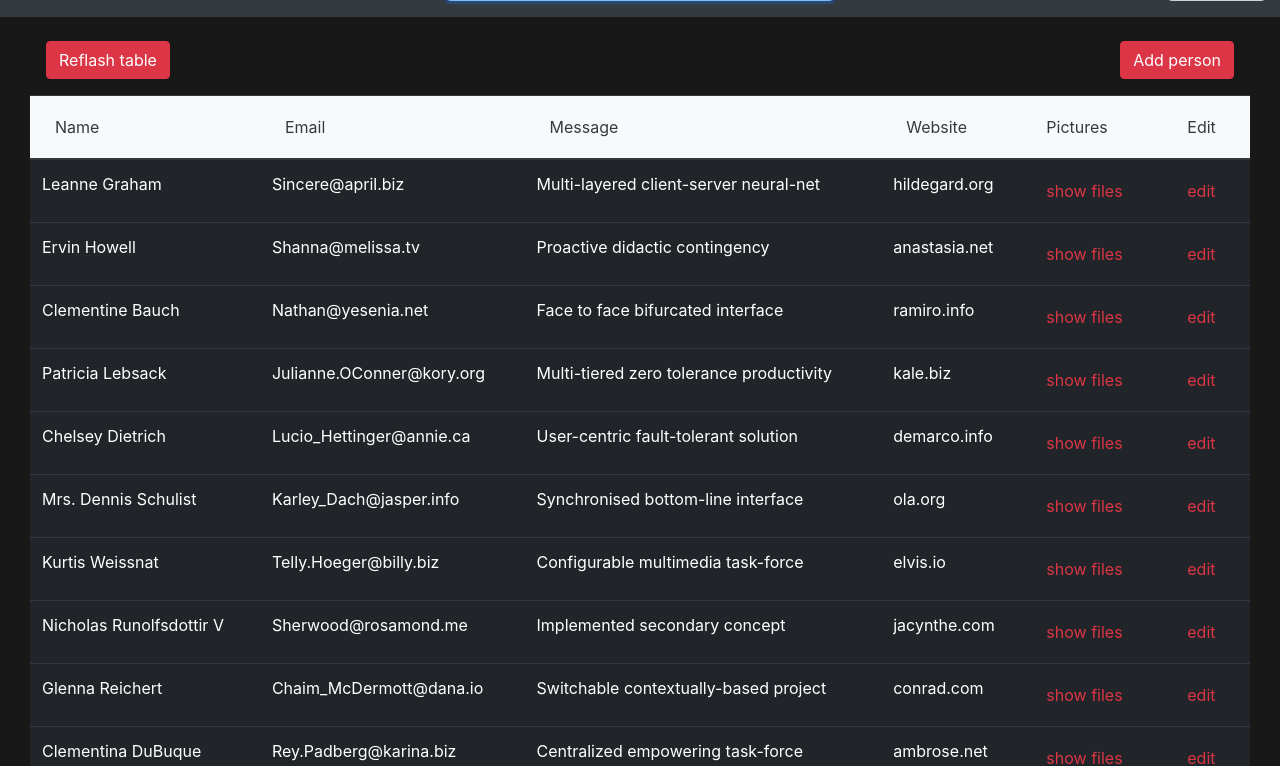
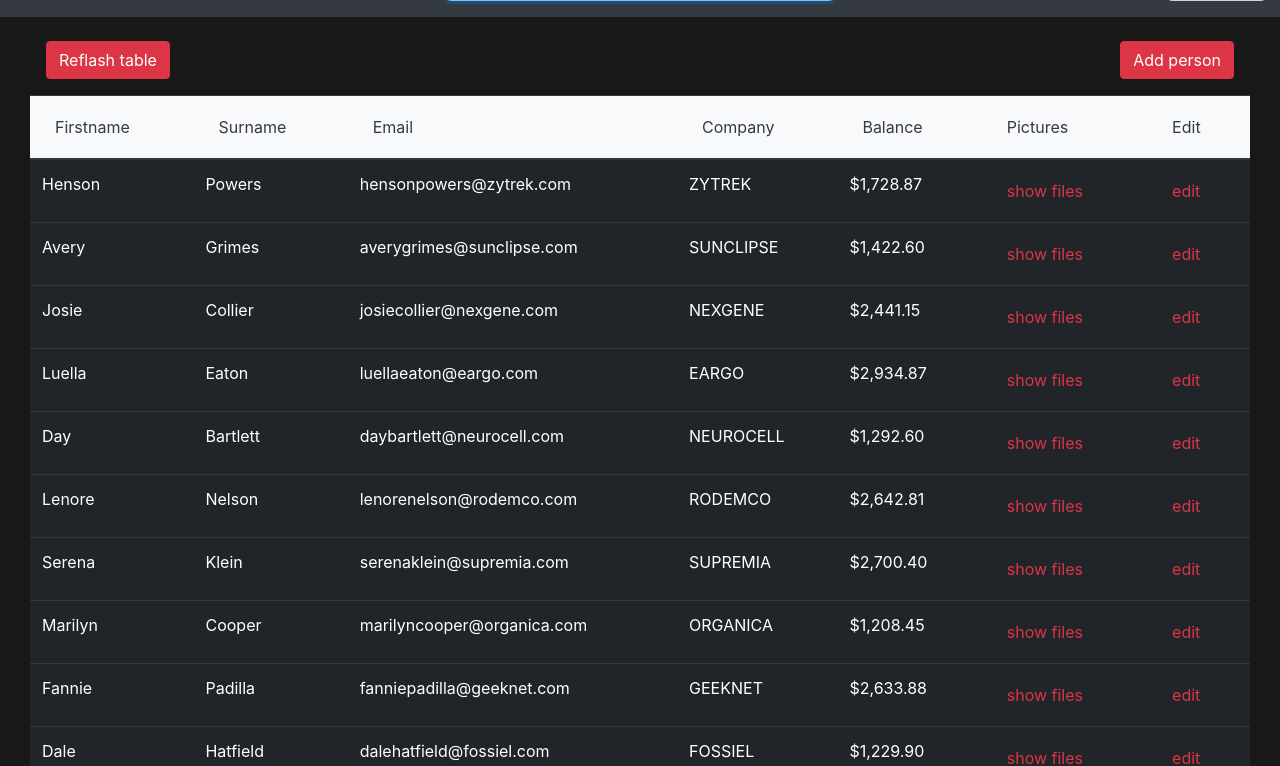
Before and after one commit to KamilGanczarski/table-angularjs, a plain HTML site: page index.html in a window 1280 px wide. Shown: the part 46-812 px from the top of the page. Drawn offline with nearby package versions, Linux system fonts and the light colour scheme.

Commit message:
change json content

```diff
--- a/index.html
+++ b/index.html
@@ -50,20 +50,24 @@
         <table class="table table-hover table-dark">
           <thead class="bg-light">
             <tr>
-              <th scope="col" ng-click="sort('name')">
-                <a class="btn text-left text-dark w-100 h-100">Name</a>
+              <th scope="col" ng-click="sort('firstname')">
+                <a class="btn text-left text-dark w-100 h-100">Firstname</a>
+              </th>
+
+              <th scope="col" ng-click="sort('surname')">
+                <a class="btn text-left text-dark w-100 h-100">Surname</a>
               </th>
 
               <th scope="col" ng-click="sort('email')">
                 <a class="btn text-left text-dark w-100 h-100">Email</a>
               </th>
 
-              <th scope="col" ng-click="sort('company.catchPhrase')">
-                <a class="btn text-left text-dark w-100 h-100">Message</a>
+              <th scope="col" ng-click="sort('company')">
+                <a class="btn text-left text-dark w-100 h-100">Company</a>
               </th>
 
-              <th scope="col" ng-click="sort('website')">
-                <a class="btn text-left text-dark w-100 h-100">Website</a>
+              <th scope="col" ng-click="sort('balance')">
+                <a class="btn text-left text-dark w-100 h-100">Balance</a>
               </th>
 
               <th scope="col">
@@ -77,10 +81,11 @@
           </thead>
         <tbody>
           <tr ng-repeat="item in tableContent | orderBy: sortValue: sortBool | filter: tableSearch | limitTo: tablePartLimit: tablePartBegin">
-            <td>{{ item.name }}</td>
+            <td>{{ item.firstname }}</td>
+            <td>{{ item.surname }}</td>
               <td>{{ item.email }}</td>
-              <td>{{ item.company.catchPhrase }}</td>
-              <td>{{ item.website }}</td>
+              <td>{{ item.company }}</td>
+              <td>{{ item.balance }}</td>
 
               <td>
                 <a class="btn text-danger" ng-click="showFiles(item.id)"
--- a/js/data.json
+++ b/js/data.json
@@ -1,242 +1,362 @@
 [
   {
+    "id": 0,
+    "firstname": "Henson",
+    "surname": "Powers",
+    "gender": "male",
+    "company": "ZYTREK",
+    "email": "hensonpowers@zytrek.com",
+    "phone": "(955) 455-2645",
+    "address": {
+      "street": "Ocean Court",
+      "city": "Felt",
+      "state": "Idaho"
+    },
+    "balance": "$1,728.87",
+    "about": "Excepteur esse ex magna veniam officia velit Lorem exercitation veniam nisi et ea sint deserunt. Amet sint ea fugiat incididunt minim adipisicing amet nostrud voluptate deserunt exercitation eu voluptate enim. Qui pariatur adipisicing dolore eiusmod dolor ut do adipisicing enim enim. Culpa laboris officia aliqua cillum eu pariatur in. Aute fugiat irure Lorem excepteur nulla.\r\n",
+    "file": "space.jpg",
+    "registered": "2016-02-13T08:46:12 -01:00"
+  },
+  {
     "id": 1,
-    "name": "Leanne Graham",
-    "username": "Bret",
-    "email": "Sincere@april.biz",
+    "firstname": "Avery",
+    "surname": "Grimes",
+    "gender": "male",
+    "company": "SUNCLIPSE",
+    "email": "averygrimes@sunclipse.com",
+    "phone": "(883) 510-2659",
+    "address": {
+      "street": "Debevoise Street",
+      "city": "Maybell",
+      "state": "New Jersey"
+    },
+    "balance": "$1,422.60",
+    "about": "Consequat culpa laboris cillum Lorem ex mollit anim deserunt Lorem culpa duis fugiat labore. Lorem anim nulla anim velit duis pariatur Lorem dolore non cillum quis voluptate esse deserunt. Qui deserunt consectetur do exercitation sint deserunt ad culpa magna ipsum mollit irure. Velit sunt anim ut ipsum ex sint voluptate. Do cillum proident quis nulla anim cupidatat aliquip dolor qui cillum elit commodo.\r\n",
     "file": "space.jpg",
-    "address": {
-      "street": "Kulas Light",
-      "suite": "Apt. 556",
-      "city": "Gwenborough",
-      "zipcode": "92998-3874",
-      "geo": {
-        "lat": "-37.3159",
-        "lng": "81.1496"
-      }
-    },
-    "phone": "1-770-736-8031 x56442",
-    "website": "hildegard.org",
-    "company": {
-      "name": "Romaguera-Crona",
-      "catchPhrase": "Multi-layered client-server neural-net",
-      "bs": "harness real-time e-markets"
-    }
+    "registered": "2015-10-01T03:21:32 -02:00"
   },
   {
     "id": 2,
-    "name": "Ervin Howell",
-    "username": "Antonette",
-    "email": "Shanna@melissa.tv",
-    "file": "image1.png",
+    "firstname": "Josie",
+    "surname": "Collier",
+    "gender": "female",
+    "company": "NEXGENE",
+    "email": "josiecollier@nexgene.com",
+    "phone": "(926) 448-2658",
     "address": {
-      "street": "Victor Plains",
-      "suite": "Suite 879",
-      "city": "Wisokyburgh",
-      "zipcode": "90566-7771",
-      "geo": {
-        "lat": "-43.9509",
-        "lng": "-34.4618"
-      }
+      "street": "Seeley Street",
+      "city": "Mammoth",
+      "state": "Marshall Islands"
     },
-    "phone": "010-692-6593 x09125",
-    "website": "anastasia.net",
-    "company": {
-      "name": "Deckow-Crist",
-      "catchPhrase": "Proactive didactic contingency",
-      "bs": "synergize scalable supply-chains"
-    }
+    "balance": "$2,441.15",
+    "about": "Qui velit anim laboris ut nulla proident ad officia sunt ea. Incididunt culpa magna sint est sit excepteur irure ad. Sint fugiat eu esse quis quis sint dolor. Duis sit nulla elit cupidatat. Aute sit mollit ullamco dolor. Dolor nisi duis reprehenderit consectetur excepteur laborum ad aliqua ipsum labore reprehenderit do anim mollit. Duis ea fugiat id ipsum quis officia.\r\n",
+    "file": "space.jpg",
+    "registered": "2018-08-20T03:12:40 -02:00"
   },
   {
     "id": 3,
-    "name": "Clementine Bauch",
-    "username": "Samantha",
-    "email": "Nathan@yesenia.net",
-    "file": "image0.png",
+    "firstname": "Luella",
+    "surname": "Eaton",
+    "gender": "female",
+    "company": "EARGO",
+    "email": "luellaeaton@eargo.com",
+    "phone": "(857) 472-2224",
     "address": {
-      "street": "Douglas Extension",
-      "suite": "Suite 847",
-      "city": "McKenziehaven",
-      "zipcode": "59590-4157",
-      "geo": {
-        "lat": "-68.6102",
-        "lng": "-47.0653"
-      }
+      "street": "Raleigh Place",
+      "city": "Deercroft",
+      "state": "Arizona"
     },
-    "phone": "1-463-123-4447",
-    "website": "ramiro.info",
-    "company": {
-      "name": "Romaguera-Jacobson",
-      "catchPhrase": "Face to face bifurcated interface",
-      "bs": "e-enable strategic applications"
-    }
+    "balance": "$2,934.87",
+    "about": "Laboris nisi irure consectetur pariatur cillum commodo deserunt est adipisicing. Incididunt non reprehenderit aliqua reprehenderit ut est pariatur magna. Excepteur pariatur culpa ad excepteur ad nisi occaecat ea irure consectetur veniam est do culpa.\r\n",
+    "file": "space.jpg",
+    "registered": "2019-01-30T07:17:05 -01:00"
   },
   {
     "id": 4,
-    "name": "Patricia Lebsack",
-    "username": "Karianne",
-    "email": "Julianne.OConner@kory.org",
-    "file": "image0.png",
+    "firstname": "Day",
+    "surname": "Bartlett",
+    "gender": "male",
+    "company": "NEUROCELL",
+    "email": "daybartlett@neurocell.com",
+    "phone": "(877) 580-2316",
     "address": {
-      "street": "Hoeger Mall",
-      "suite": "Apt. 692",
-      "city": "South Elvis",
-      "zipcode": "53919-4257",
-      "geo": {
-        "lat": "29.4572",
-        "lng": "-164.2990"
-      }
+      "street": "Hanover Place",
+      "city": "Nicholson",
+      "state": "Maine"
     },
-    "phone": "493-170-9623 x156",
-    "website": "kale.biz",
-    "company": {
-      "name": "Robel-Corkery",
-      "catchPhrase": "Multi-tiered zero tolerance productivity",
-      "bs": "transition cutting-edge web services"
-    }
+    "balance": "$1,292.60",
+    "about": "In pariatur minim ea veniam dolor tempor minim sint sit. Est nisi adipisicing officia veniam irure velit adipisicing veniam eu dolor. Nulla nisi sit exercitation duis voluptate amet qui id occaecat quis laboris adipisicing non. Aliquip tempor ea duis laboris esse irure cupidatat Lorem nostrud officia sunt eu sint. Ut exercitation ut cupidatat mollit consequat adipisicing sunt occaecat sunt labore nostrud magna qui. Commodo eiusmod id deserunt est adipisicing ullamco eiusmod.\r\n",
+    "file": "space.jpg",
+    "registered": "2018-07-02T10:56:18 -02:00"
   },
   {
     "id": 5,
-    "name": "Chelsey Dietrich",
-    "username": "Kamren",
-    "email": "Lucio_Hettinger@annie.ca",
-    "file": "image0.png",
+    "firstname": "Lenore",
+    "surname": "Nelson",
+    "gender": "female",
+    "company": "RODEMCO",
+    "email": "lenorenelson@rodemco.com",
+    "phone": "(948) 451-3839",
     "address": {
-      "street": "Skiles Walks",
-      "suite": "Suite 351",
-      "city": "Roscoeview",
-      "zipcode": "33263",
-      "geo": {
-        "lat": "-31.8129",
-        "lng": "62.5342"
-      }
+      "street": "Kimball Street",
+      "city": "Whipholt",
+      "state": "Northern Mariana Islands"
     },
-    "phone": "(254)954-1289",
-    "website": "demarco.info",
-    "company": {
-      "name": "Keebler LLC",
-      "catchPhrase": "User-centric fault-tolerant solution",
-      "bs": "revolutionize end-to-end systems"
-    }
+    "balance": "$2,642.81",
+    "about": "Commodo quis commodo in labore fugiat nulla exercitation aliquip sunt est quis velit adipisicing mollit. Culpa sunt commodo officia dolor labore est occaecat ea. Laboris sit in ex exercitation do voluptate elit ut aliquip officia eiusmod veniam elit. Ex amet mollit incididunt aliqua consequat fugiat labore laboris esse velit non. In ipsum officia duis esse non sit. Ea ullamco mollit magna veniam in duis do est voluptate aute cupidatat sint mollit quis. Anim ullamco reprehenderit cillum deserunt commodo cupidatat nostrud mollit deserunt esse ea.\r\n",
+    "file": "space.jpg",
+    "registered": "2014-02-23T12:18:40 -01:00"
   },
   {
     "id": 6,
-    "name": "Mrs. Dennis Schulist",
-    "username": "Leopoldo_Corkery",
-    "email": "Karley_Dach@jasper.info",
-    "file": "image0.png",
+    "firstname": "Serena",
+    "surname": "Klein",
+    "gender": "female",
+    "company": "SUPREMIA",
+    "email": "serenaklein@supremia.com",
+    "phone": "(893) 534-3014",
     "address": {
-      "street": "Norberto Crossing",
-      "suite": "Apt. 950",
-      "city": "South Christy",
-      "zipcode": "23505-1337",
-      "geo": {
-        "lat": "-71.4197",
-        "lng": "71.7478"
-      }
+      "street": "Interborough Parkway",
+      "city": "Robbins",
+      "state": "Louisiana"
     },
-    "phone": "1-477-935-8478 x6430",
-    "website": "ola.org",
-    "company": {
-      "name": "Considine-Lockman",
-      "catchPhrase": "Synchronised bottom-line interface",
-      "bs": "e-enable innovative applications"
-    }
+    "balance": "$2,700.40",
+    "about": "Qui labore laborum consequat cillum laboris minim duis. Sint veniam est sunt nulla ea proident exercitation consectetur. Ipsum cupidatat dolore et ipsum dolor amet laboris. Commodo elit amet in elit incididunt reprehenderit ut ea anim minim aliqua magna reprehenderit. Reprehenderit excepteur id ipsum et exercitation nisi est aliqua fugiat.\r\n",
+    "file": "space.jpg",
+    "registered": "2018-03-02T01:01:25 -01:00"
   },
   {
     "id": 7,
-    "name": "Kurtis Weissnat",
-    "username": "Elwyn.Skiles",
-    "email": "Telly.Hoeger@billy.biz",
-    "file": "image0.png",
+    "firstname": "Marilyn",
+    "surname": "Cooper",
+    "gender": "female",
+    "company": "ORGANICA",
+    "email": "marilyncooper@organica.com",
+    "phone": "(870) 451-2425",
     "address": {
-      "street": "Rex Trail",
-      "suite": "Suite 280",
-      "city": "Howemouth",
-      "zipcode": "58804-1099",
-      "geo": {
-        "lat": "24.8918",
-        "lng": "21.8984"
-      }
+      "street": "Banker Street",
+      "city": "Hondah",
+      "state": "Montana"
     },
-    "phone": "210.067.6132",
-    "website": "elvis.io",
-    "company": {
-      "name": "Johns Group",
-      "catchPhrase": "Configurable multimedia task-force",
-      "bs": "generate enterprise e-tailers"
-    }
+    "balance": "$1,208.45",
+    "about": "Magna dolor nostrud laboris voluptate aute do officia ut proident amet ipsum. Ipsum nostrud in quis qui duis ex consectetur. Aliqua officia ullamco nulla cillum quis sunt aliquip anim elit nisi. Excepteur esse duis nisi aliquip eiusmod do nisi officia velit. Magna dolor quis velit eiusmod qui ea commodo ipsum pariatur esse. Pariatur cillum duis cillum exercitation minim sit. Sit velit exercitation laboris tempor aliquip minim cillum veniam in mollit incididunt Lorem non.\r\n",
+    "file": "space.jpg",
+    "registered": "2016-12-27T02:12:31 -01:00"
   },
   {
     "id": 8,
-    "name": "Nicholas Runolfsdottir V",
-    "username": "Maxime_Nienow",
-    "email": "Sherwood@rosamond.me",
-    "file": "image0.png",
+    "firstname": "Fannie",
+    "surname": "Padilla",
+    "gender": "female",
+    "company": "GEEKNET",
+    "email": "fanniepadilla@geeknet.com",
+    "phone": "(863) 513-2724",
     "address": {
-      "street": "Ellsworth Summit",
-      "suite": "Suite 729",
-      "city": "Aliyaview",
-      "zipcode": "45169",
-      "geo": {
-        "lat": "-14.3990",
-        "lng": "-120.7677"
-      }
+      "street": "Eaton Court",
+      "city": "Barronett",
+      "state": "American Samoa"
     },
-    "phone": "586.493.6943 x140",
-    "website": "jacynthe.com",
-    "company": {
-      "name": "Abernathy Group",
-      "catchPhrase": "Implemented secondary concept",
-      "bs": "e-enable extensible e-tailers"
-    }
+    "balance": "$2,633.88",
+    "about": "Reprehenderit elit sunt occaecat velit reprehenderit nostrud do excepteur. Qui irure ad incididunt excepteur occaecat labore consectetur adipisicing. Ea magna consectetur est aliqua irure irure elit qui et id. Id commodo dolor laboris dolore nisi. Exercitation reprehenderit minim sit occaecat consectetur proident amet ullamco incididunt ullamco.\r\n",
+    "file": "space.jpg",
+    "registered": "2016-10-08T10:04:19 -02:00"
   },
   {
     "id": 9,
-    "name": "Glenna Reichert",
-    "username": "Delphine",
-    "email": "Chaim_McDermott@dana.io",
-    "file": "image0.png",
+    "firstname": "Dale",
+    "surname": "Hatfield",
+    "gender": "male",
+    "company": "FOSSIEL",
+    "email": "dalehatfield@fossiel.com",
+    "phone": "(907) 578-2786",
     "address": {
-      "street": "Dayna Park",
-      "suite": "Suite 449",
-      "city": "Bartholomebury",
-      "zipcode": "76495-3109",
-      "geo": {
-        "lat": "24.6463",
-        "lng": "-168.8889"
-      }
+      "street": "Coles Street",
+      "city": "Sultana",
+      "state": "Delaware"
     },
-    "phone": "(775)976-6794 x41206",
-    "website": "conrad.com",
-    "company": {
-      "name": "Yost and Sons",
-      "catchPhrase": "Switchable contextually-based project",
-      "bs": "aggregate real-time technologies"
-    }
+    "balance": "$1,229.90",
+    "about": "Voluptate nostrud culpa ex esse pariatur. Sit aute Lorem ipsum sunt ipsum adipisicing aliqua enim veniam Lorem consectetur consectetur et. Sint Lorem duis ad commodo esse labore ut occaecat. Cupidatat ex adipisicing et culpa commodo excepteur dolor nulla pariatur enim cupidatat labore qui. Eu cupidatat do tempor nostrud irure ea.\r\n",
+    "file": "space.jpg",
+    "registered": "2018-06-24T03:18:14 -02:00"
   },
   {
     "id": 10,
-    "name": "Clementina DuBuque",
-    "username": "Moriah.Stanton",
-    "email": "Rey.Padberg@karina.biz",
-    "file": "image0.png",
+    "firstname": "Lupe",
+    "surname": "Giles",
+    "gender": "female",
+    "company": "FANGOLD",
+    "email": "lupegiles@fangold.com",
+    "phone": "(836) 538-3382",
     "address": {
-      "street": "Kattie Turnpike",
-      "suite": "Suite 198",
-      "city": "Lebsackbury",
-      "zipcode": "31428-2261",
-      "geo": {
-        "lat": "-38.2386",
-        "lng": "57.2232"
-      }
+      "street": "Fay Court",
+      "city": "Greenock",
+      "state": "Massachusetts"
     },
-    "phone": "024-648-3804",
-    "website": "ambrose.net",
-    "company": {
-      "name": "Hoeger LLC",
-      "catchPhrase": "Centralized empowering task-force",
-      "bs": "target end-to-end models"
-    }
+    "balance": "$3,531.48",
+    "about": "Tempor amet minim irure eiusmod est cillum laborum occaecat et do. Ullamco consequat voluptate adipisicing qui reprehenderit voluptate deserunt eu excepteur duis. Dolor duis voluptate tempor fugiat aute adipisicing proident occaecat.\r\n",
+    "file": "space.jpg",
+    "registered": "2018-04-29T06:13:14 -02:00"
+  },
+  {
+    "id": 11,
+    "firstname": "Williamson",
+    "surname": "Marshall",
+    "gender": "male",
+    "company": "NETPLAX",
+    "email": "williamsonmarshall@netplax.com",
+    "phone": "(916) 589-2971",
+    "address": {
+      "street": "Aberdeen Street",
+      "city": "Outlook",
+      "state": "Nebraska"
+    },
+    "balance": "$3,394.71",
+    "about": "Mollit do esse sint in id proident proident ad minim. Nisi irure dolor incididunt excepteur irure qui. Tempor exercitation consequat esse ex eu tempor. In ullamco culpa ea fugiat irure fugiat.\r\n",
+    "file": "space.jpg",
+    "registered": "2016-06-30T01:39:25 -02:00"
+  },
+  {
+    "id": 12,
+    "firstname": "Tammy",
+    "surname": "Navarro",
+    "gender": "female",
+    "company": "NAXDIS",
+    "email": "tammynavarro@naxdis.com",
+    "phone": "(870) 433-2008",
+    "address": {
+      "street": "Jefferson Street",
+      "city": "Gibsonia",
+      "state": "Kansas"
+    },
+    "balance": "$1,914.10",
+    "about": "Nulla excepteur mollit anim culpa aute enim id consectetur sunt cillum reprehenderit aliquip voluptate tempor. Ex ad cillum occaecat consequat nisi id ex et aliquip excepteur fugiat aliqua. Nisi tempor occaecat officia consequat excepteur exercitation occaecat esse incididunt sit consequat cupidatat reprehenderit. Culpa ullamco do dolor aliquip mollit ut veniam voluptate occaecat. Et dolore non ipsum consequat culpa laboris consectetur ut id tempor commodo laborum elit. Tempor eiusmod elit labore minim occaecat dolore occaecat labore esse adipisicing. Commodo aliqua veniam reprehenderit laborum amet enim magna excepteur.\r\n",
+    "file": "space.jpg",
+    "registered": "2014-01-22T12:47:56 -01:00"
+  },
+  {
+    "id": 13,
+    "firstname": "Durham",
+    "surname": "Gaines",
+    "gender": "male",
+    "company": "EXTRAGENE",
+    "email": "durhamgaines@extragene.com",
+    "phone": "(963) 485-3485",
+    "address": {
+      "street": "Hopkins Street",
+      "city": "Dawn",
+      "state": "Alabama"
+    },
+    "balance": "$3,224.02",
+    "about": "Enim cupidatat excepteur ad ex minim esse Lorem sunt do exercitation et sint laborum nisi. Sunt minim commodo excepteur ullamco officia deserunt aliqua ut. Aute enim ut tempor officia in cillum est quis culpa adipisicing duis aute. Fugiat sint laborum sit culpa duis tempor sunt elit in dolore voluptate adipisicing est.\r\n",
+    "file": "space.jpg",
+    "registered": "2014-04-29T03:15:39 -02:00"
+  },
+  {
+    "id": 14,
+    "firstname": "Clarice",
+    "surname": "Lee",
+    "gender": "female",
+    "company": "SURETECH",
+    "email": "claricelee@suretech.com",
+    "phone": "(916) 427-2739",
+    "address": {
+      "street": "Garfield Place",
+      "city": "Harold",
+      "state": "Rhode Island"
+    },
+    "balance": "$2,513.70",
+    "about": "Sint duis aute do minim minim occaecat irure consectetur quis nulla. Est dolore id aliqua amet. Duis pariatur magna culpa cillum quis. Exercitation non pariatur eu aliquip exercitation tempor Lorem duis nulla laboris ipsum pariatur id eiusmod. Nisi ex veniam tempor voluptate labore proident in proident est magna dolor reprehenderit.\r\n",
+    "file": "space.jpg",
+    "registered": "2016-01-20T02:14:21 -01:00"
+  },
+  {
+    "id": 15,
+    "firstname": "Terrell",
+    "surname": "Austin",
+    "gender": "male",
+    "company": "ISOTERNIA",
+    "email": "terrellaustin@isoternia.com",
+    "phone": "(933) 463-2917",
+    "address": {
+      "street": "Hampton Place",
+      "city": "Elizaville",
+      "state": "Colorado"
+    },
+    "balance": "$2,360.41",
+    "about": "Excepteur commodo ad enim ad ullamco do aliquip ea cillum nulla do sit laborum. Aute labore reprehenderit nulla et voluptate in officia adipisicing anim voluptate voluptate. Sit cillum do veniam qui consequat eiusmod dolore deserunt et irure tempor sunt. Ex adipisicing anim in consectetur velit do dolore quis.\r\n",
+    "file": "space.jpg",
+    "registered": "2018-11-25T12:44:49 -01:00"
+  },
+  {
+    "id": 16,
+    "firstname": "Newton",
+    "surname": "Carroll",
+    "gender": "male",
+    "company": "MELBACOR",
+    "email": "newtoncarroll@melbacor.com",
+    "phone": "(894) 597-3047",
+    "address": {
+      "street": "Manhattan Avenue",
+      "city": "Whitestone",
+      "state": "North Dakota"
+    },
+    "balance": "$1,034.05",
+    "about": "Ea fugiat adipisicing officia pariatur labore. Ex consequat dolore reprehenderit ad ex sit ex ipsum eu aliquip non non veniam aliqua. Adipisicing eiusmod dolore culpa nostrud non. Qui reprehenderit ea magna adipisicing occaecat qui et adipisicing ex consequat velit.\r\n",
+    "file": "space.jpg",
+    "registered": "2016-07-02T04:38:21 -02:00"
+  },
+  {
+    "id": 17,
+    "firstname": "Janell",
+    "surname": "Odonnell",
+    "gender": "female",
+    "company": "CUBICIDE",
+    "email": "janellodonnell@cubicide.com",
+    "phone": "(901) 525-2513",
+    "address": {
+      "street": "Huron Street",
+      "city": "Edgewater",
+      "state": "Texas"
+    },
+    "balance": "$2,065.79",
+    "about": "Fugiat ipsum ut ea quis culpa labore mollit sint deserunt culpa. Consectetur officia excepteur dolor cupidatat amet sit laborum fugiat. Sit cupidatat adipisicing minim nisi voluptate aliquip in ut nisi tempor. Labore amet proident cillum exercitation laborum occaecat amet ipsum consectetur dolore eu. Sint eiusmod tempor sunt reprehenderit eu.\r\n",
+    "file": "space.jpg",
+    "registered": "2018-02-12T04:39:05 -01:00"
+  },
+  {
+    "id": 18,
+    "firstname": "Glenna",
+    "surname": "Hamilton",
+    "gender": "female",
+    "company": "CORPORANA",
+    "email": "glennahamilton@corporana.com",
+    "phone": "(911) 476-3182",
+    "address": {
+      "street": "Berkeley Place",
+      "city": "Driftwood",
+      "state": "Oklahoma"
+    },
+    "balance": "$1,880.58",
+    "about": "Quis ad laboris in aute cillum commodo nulla exercitation. Fugiat ipsum excepteur cupidatat aute esse aliquip velit nostrud in. Esse adipisicing excepteur reprehenderit aute nostrud nostrud. Id deserunt adipisicing eu ad eiusmod consequat ex quis do nostrud sit. Non dolore Lorem excepteur do ipsum Lorem. Dolor sint nisi deserunt mollit labore ex et tempor anim velit laboris laboris ipsum. Reprehenderit et tempor ad quis tempor.\r\n",
+    "file": "space.jpg",
+    "registered": "2017-08-05T12:32:48 -02:00"
+  },
+  {
+    "id": 19,
+    "firstname": "Lily",
+    "surname": "Underwood",
+    "gender": "female",
+    "company": "TRANSLINK",
+    "email": "lilyunderwood@translink.com",
+    "phone": "(918) 423-2554",
+    "address": {
+      "street": "Lyme Avenue",
+      "city": "Bowden",
+      "state": "North Carolina"
+    },
+    "balance": "$2,440.52",
+    "about": "Ea enim aute anim velit sunt dolore eiusmod eu enim commodo ipsum amet adipisicing ullamco. Incididunt aliqua laborum officia proident ipsum non ea sunt reprehenderit aliqua. Nostrud exercitation quis officia eu cillum. Commodo commodo ex ad consequat duis culpa laboris. Nisi non laboris eiusmod excepteur Lorem non elit aliquip. Aliquip commodo elit officia qui.\r\n",
+    "file": "space.jpg",
+    "registered": "2014-02-02T11:55:39 -01:00"
   }
 ]
```
Also changed, not shown: js/angular.js (+31 -18 lines), js/resizePage.js (+9 -8 lines).
